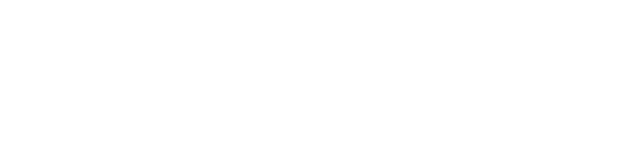
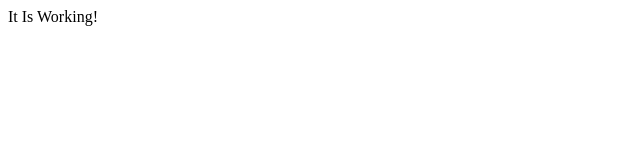
Before and after one commit to jonathonShuler/ag-grid-test, a website: page index.html in a window 1280 px wide. Shown: the whole page, without its empty margins (0-640 px from the left). Drawn offline with nearby package versions, Linux system fonts and the light colour scheme.

Commit message:
Confirm app is working

```diff
--- a/index.html
+++ b/index.html
@@ -8,7 +8,7 @@
     <script src="js/MainController.js"></script>
 
     <div ng-controller="MainController">
-
+      {{ message }}
     </div>
 
   </body>
--- a/js/MainController.js
+++ b/js/MainController.js
@@ -1,5 +1,5 @@
-function MainController() {
-
+function MainController($scope) {
+  $scope.message = 'It Is Working!';
 }
 
 angular
```
